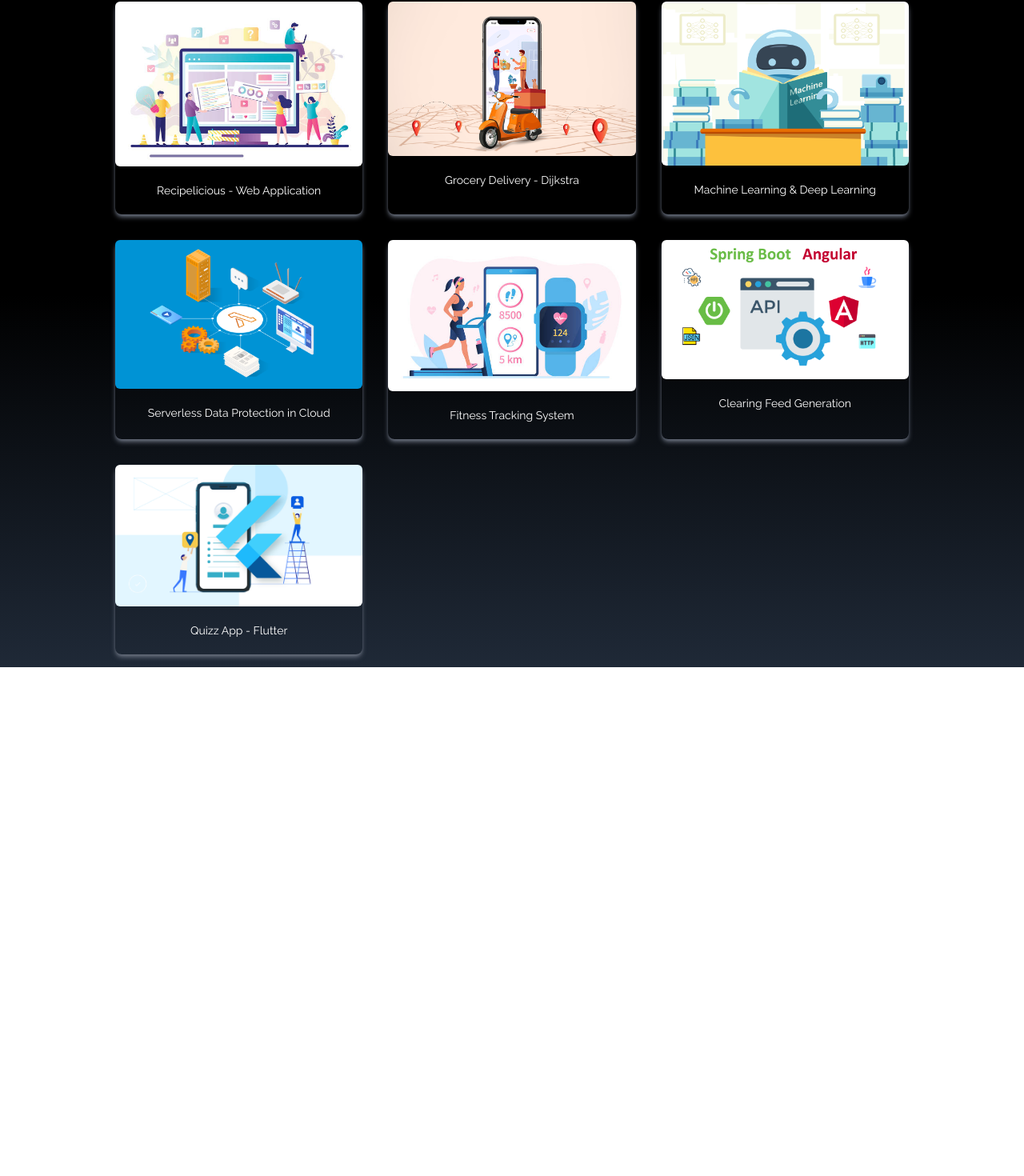
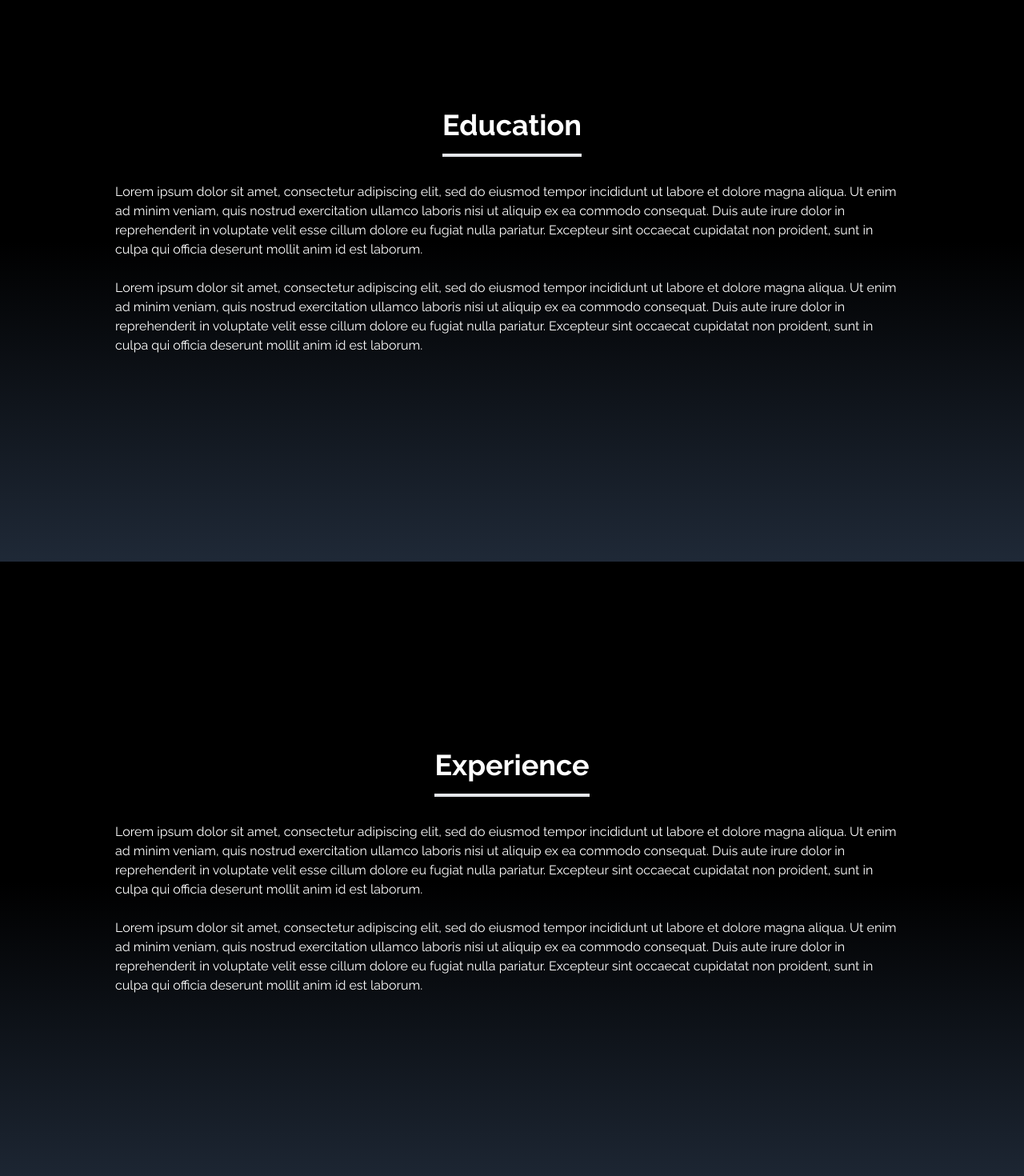
Before and after one commit to anayagarde/portfolio, a React (Create React App) app: page / in a window 1280 px wide. Shown: the part 1698-3168 px from the top of the page at 80% size. Before the commit the page ends 2532 px from the top, so only its background shows below. Built offline with nearby package versions, Linux system fonts and the light colour scheme.

Commit message:
Created boilerplate pages

```diff
--- a/src/App.js
+++ b/src/App.js
@@ -2,6 +2,10 @@ import Navbar from "./components/Navbar";
 import Home from "./components/Home";
 import About from "./components/About";
 import Projects from "./components/Projects";
+import Education from "./components/Education";
+import Experience from "./components/Experience";
+import Portfolio from "./components/Portfolio";
+import Contact from "./components/Contact";
 
 
 function App() {
@@ -10,7 +14,11 @@ function App() {
       <Navbar/>
       <Home/>
       <About />
+      <Education />
+      <Experience />
       <Projects />
+      <Portfolio/>
+      <Contact/>
     </div>
   );
 }
--- /dev/null
+++ b/src/components/Contact.jsx
@@ -0,0 +1,16 @@
+import React from 'react'
+
+const Contact = () => {
+  return (
+    <div name="contact" className='h-screen w-full bg-gradient-to-b from-black via-black to-gray-800'>
+            <div className='max-w-screen-lg mx-auto flex flex-col items-center justify-center w-full h-full px-4'>
+                <h2 className='pb-4 text-4xl font-bold inline border-b-4 text-white'>
+                    Contact
+                </h2>
+
+            </div>
+        </div>
+  )
+}
+
+export default Contact
--- /dev/null
+++ b/src/components/Education.jsx
@@ -0,0 +1,22 @@
+import React from 'react'
+
+const Education = () => {
+  return (
+        <div name="education" className='h-screen w-full bg-gradient-to-b from-black via-black to-gray-800'>
+            <div className='max-w-screen-lg mx-auto flex flex-col items-center justify-center w-full h-full px-4'>
+                <h2 className='pb-4 text-4xl font-bold inline border-b-4 text-white'>
+                    Education
+                </h2>
+                <p className='pt-8 flex text-white'>
+                Lorem ipsum dolor sit amet, consectetur adipiscing elit, sed do eiusmod tempor incididunt ut labore et dolore magna aliqua. Ut enim ad minim veniam, quis nostrud exercitation ullamco laboris nisi ut aliquip ex ea commodo consequat. Duis aute irure dolor in reprehenderit in voluptate velit esse cillum dolore eu fugiat nulla pariatur. Excepteur sint occaecat cupidatat non proident, sunt in culpa qui officia deserunt mollit anim id est laborum.
+                </p>
+                <br/>
+                <p className='pb-6 text-white'>
+                Lorem ipsum dolor sit amet, consectetur adipiscing elit, sed do eiusmod tempor incididunt ut labore et dolore magna aliqua. Ut enim ad minim veniam, quis nostrud exercitation ullamco laboris nisi ut aliquip ex ea commodo consequat. Duis aute irure dolor in reprehenderit in voluptate velit esse cillum dolore eu fugiat nulla pariatur. Excepteur sint occaecat cupidatat non proident, sunt in culpa qui officia deserunt mollit anim id est laborum.
+                </p>
+            </div>
+        </div>
+      )
+}
+
+export default Education
--- /dev/null
+++ b/src/components/Experience.jsx
@@ -0,0 +1,22 @@
+import React from 'react'
+
+const Experience = () => {
+  return (
+    <div name="experience" className='h-screen w-full bg-gradient-to-b from-black via-black to-gray-800'>
+            <div className='max-w-screen-lg mx-auto flex flex-col items-center justify-center w-full h-full px-4'>
+                <h2 className='pb-4 text-4xl font-bold inline border-b-4 text-white'>
+                    Experience
+                </h2>
+                <p className='pt-8 flex text-white'>
+                Lorem ipsum dolor sit amet, consectetur adipiscing elit, sed do eiusmod tempor incididunt ut labore et dolore magna aliqua. Ut enim ad minim veniam, quis nostrud exercitation ullamco laboris nisi ut aliquip ex ea commodo consequat. Duis aute irure dolor in reprehenderit in voluptate velit esse cillum dolore eu fugiat nulla pariatur. Excepteur sint occaecat cupidatat non proident, sunt in culpa qui officia deserunt mollit anim id est laborum.
+                </p>
+                <br/>
+                <p className='pb-6 text-white'>
+                Lorem ipsum dolor sit amet, consectetur adipiscing elit, sed do eiusmod tempor incididunt ut labore et dolore magna aliqua. Ut enim ad minim veniam, quis nostrud exercitation ullamco laboris nisi ut aliquip ex ea commodo consequat. Duis aute irure dolor in reprehenderit in voluptate velit esse cillum dolore eu fugiat nulla pariatur. Excepteur sint occaecat cupidatat non proident, sunt in culpa qui officia deserunt mollit anim id est laborum.
+                </p>
+            </div>
+        </div>
+  )
+}
+
+export default Experience
--- /dev/null
+++ b/src/components/Portfolio.jsx
@@ -0,0 +1,22 @@
+import React from 'react'
+
+const Portfolio = () => {
+  return (
+    <div name="portfolio" className='h-screen w-full bg-gradient-to-b from-black via-black to-gray-800'>
+            <div className='max-w-screen-lg mx-auto flex flex-col items-center justify-center w-full h-full px-4'>
+                <h2 className='pb-4 text-4xl font-bold inline border-b-4 text-white'>
+                    Portfolio
+                </h2>
+                <p className='pt-8 flex text-white'>
+                Lorem ipsum dolor sit amet, consectetur adipiscing elit, sed do eiusmod tempor incididunt ut labore et dolore magna aliqua. Ut enim ad minim veniam, quis nostrud exercitation ullamco laboris nisi ut aliquip ex ea commodo consequat. Duis aute irure dolor in reprehenderit in voluptate velit esse cillum dolore eu fugiat nulla pariatur. Excepteur sint occaecat cupidatat non proident, sunt in culpa qui officia deserunt mollit anim id est laborum.
+                </p>
+                <br/>
+                <p className='pb-6 text-white'>
+                Lorem ipsum dolor sit amet, consectetur adipiscing elit, sed do eiusmod tempor incididunt ut labore et dolore magna aliqua. Ut enim ad minim veniam, quis nostrud exercitation ullamco laboris nisi ut aliquip ex ea commodo consequat. Duis aute irure dolor in reprehenderit in voluptate velit esse cillum dolore eu fugiat nulla pariatur. Excepteur sint occaecat cupidatat non proident, sunt in culpa qui officia deserunt mollit anim id est laborum.
+                </p>
+            </div>
+        </div>
+  )
+}
+
+export default Portfolio
```
